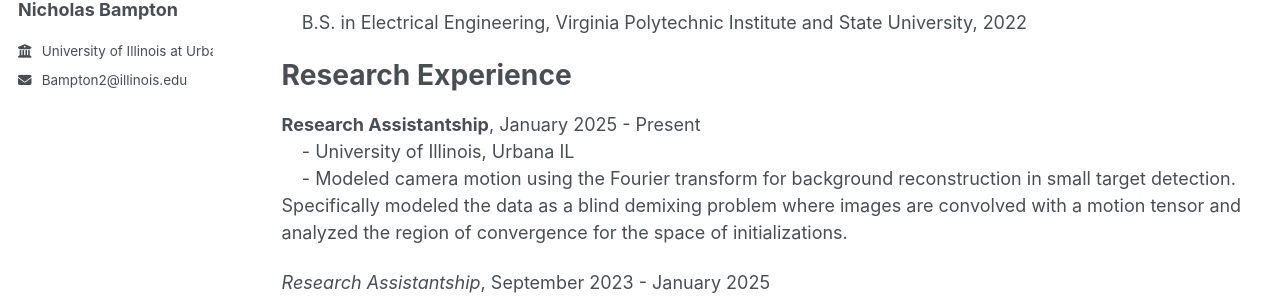
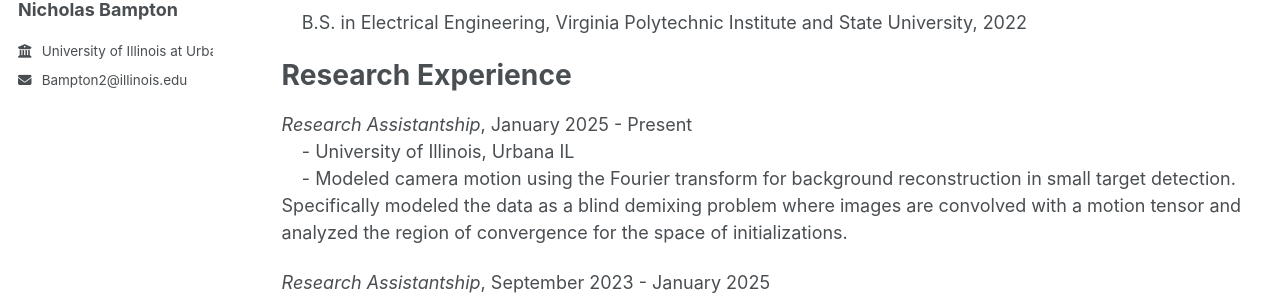
Before and after one commit to nick-bampton/nick-bampton.github.io, a Jekyll site: the page built from _pages/cv.md, in a window 1280 px wide and 900 px high. Shown: the part 287-587 px from the top of the window. Built offline with Jekyll 4.4.1, drawn with Linux system fonts in a browser that asks for light colours; a script bundle is joined from its source files by our own code; library files that are not in the unit come from our copies.

Commit message:
Update cv.md

```diff
--- a/_pages/cv.md
+++ b/_pages/cv.md
@@ -22,7 +22,7 @@
 Research Experience
 ======
 
-**Research Assistantship**, January 2025 - Present<br>
+*Research Assistantship*, January 2025 - Present<br>
 &nbsp;&nbsp;&nbsp;&nbsp;\- University of Illinois, Urbana IL<br>
 &nbsp;&nbsp;&nbsp;&nbsp;\- Modeled camera motion using the Fourier transform for background reconstruction in small target detection. Specifically modeled the data as a blind demixing problem where images are convolved with a motion tensor and analyzed the region of convergence for the space of initializations.
 
@@ -34,7 +34,7 @@
 &nbsp;&nbsp;&nbsp;&nbsp;\- Sandia National Laboratory, Albuquerque NM<br>
 &nbsp;&nbsp;&nbsp;&nbsp;\- Modeled video backgrounds using topological properties for small infrared target detection. Specifically used the persistent homology of a surface, computed using the contour tree, to construct a background model and spatially filter out foreground elements. Mathematically demonstrated the class of domain operations for which the persistent homology is invariant.
 
-**Summer Internship**, May 2019 - September 2021<br>
+*Summer Internship*, May 2019 - September 2021<br>
 &nbsp;&nbsp;&nbsp;&nbsp;\- Naval Surface Warfare Center Dahlgren Division, Dahlgren VA<br>
 &nbsp;&nbsp;&nbsp;&nbsp;\- Applied spectral graph theory techniques for low angle radar clutter comparisons.  Reduced the dimensionality of video data through graph encoding and compared using graph metrics, primarily the Wasserstein metric and various spectral methods from the Eigendecomposition of the graph laplacian.
 
```
